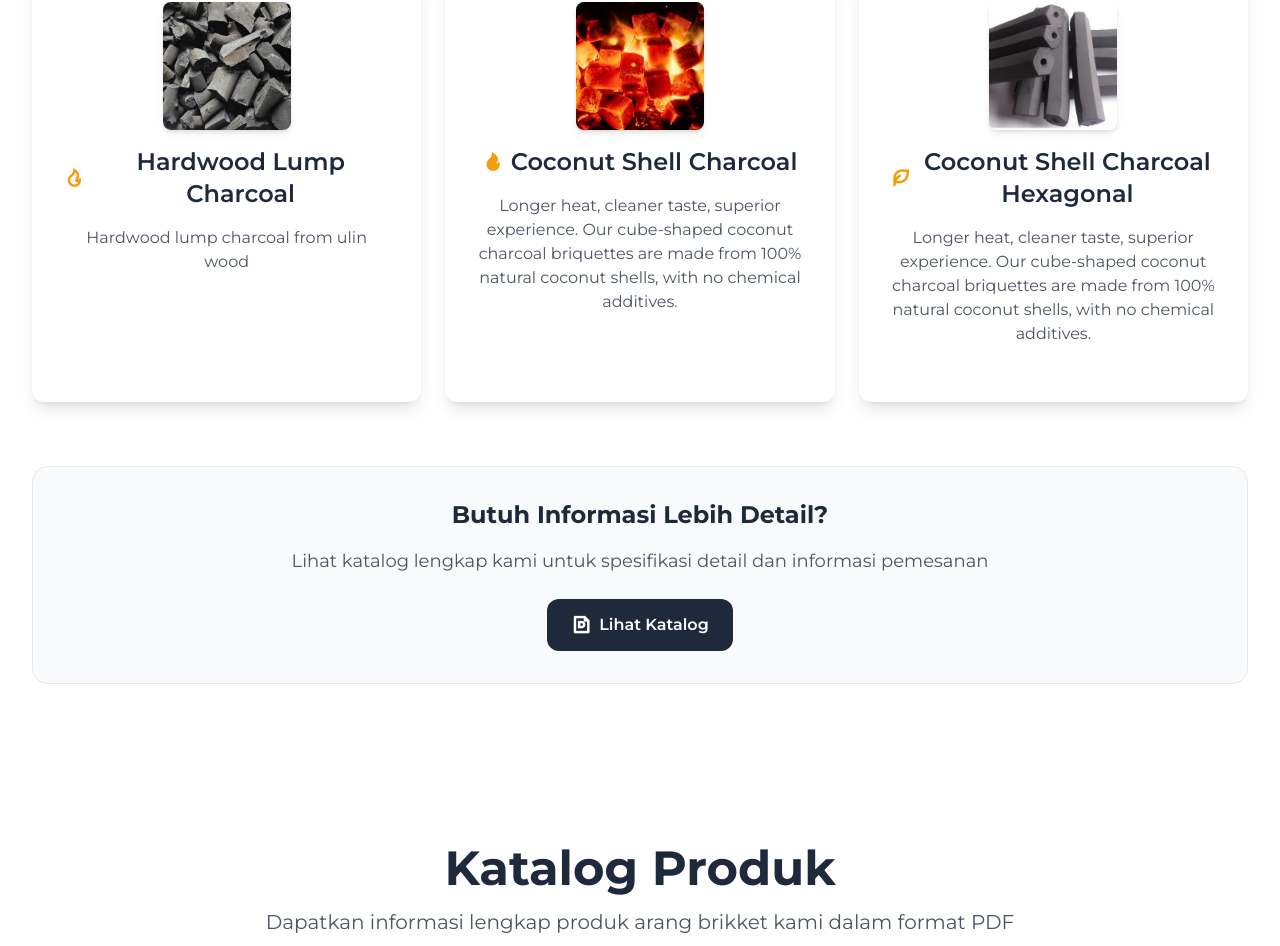
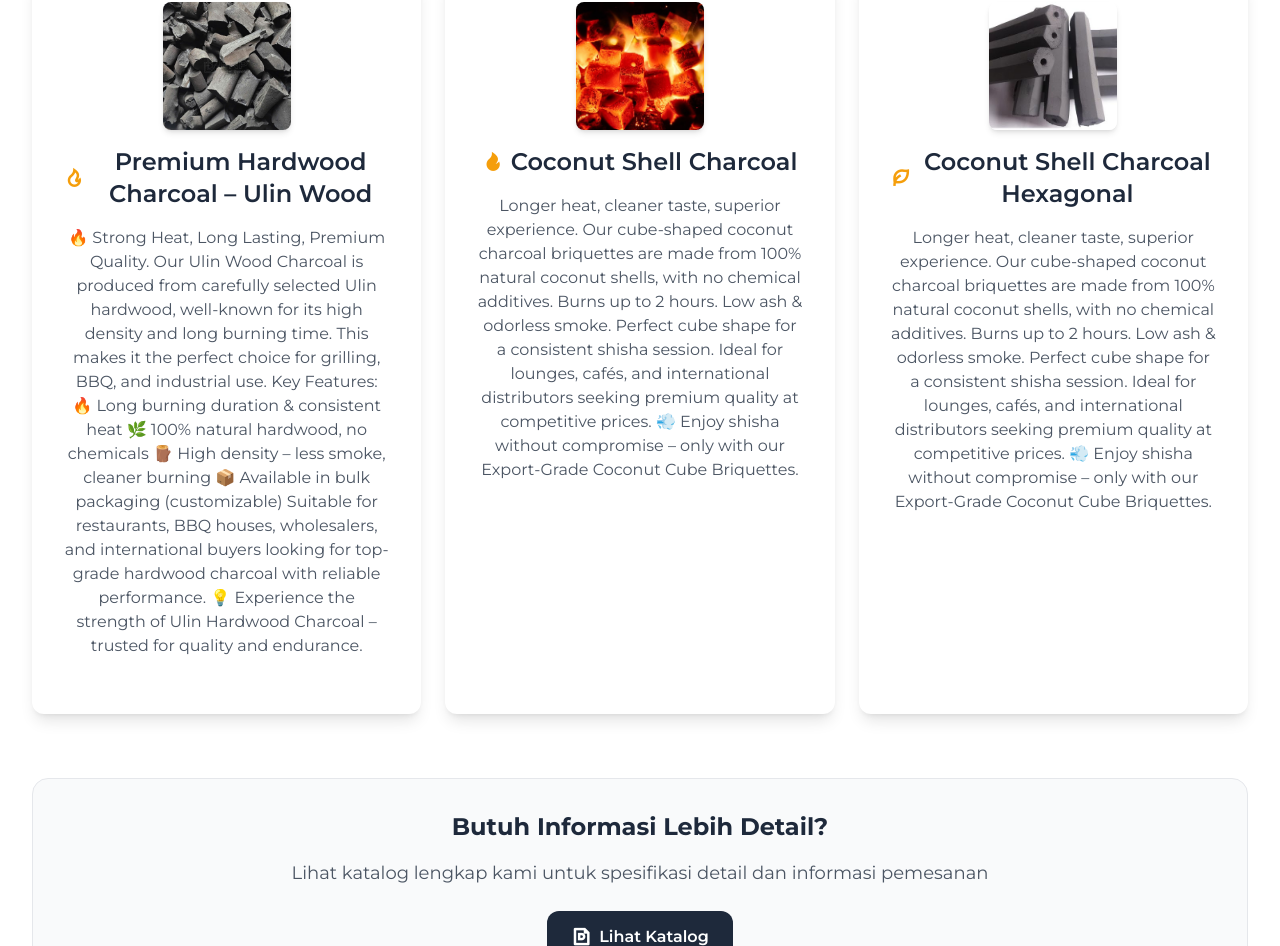
Before and after one commit to fullloaded1/vanamei, a React (Vite) app: page / in a window 1280 px wide. Shown: the part 1648-2594 px from the top of the page. Built offline with nearby package versions, Linux system fonts and the light colour scheme; some icons are missing.

Commit message:
Add complete product descriptions with all features and benefits as requested

```diff
--- a/index.html
+++ b/index.html
@@ -764,16 +764,16 @@
                     title: 'Produk Unggulan Kami',
                     subtitle: 'Arang Brikket Premium Berkualitas Tinggi',
                     item1: {
-                        title: 'Hardwood Lump Charcoal',
-                        description: 'Hardwood lump charcoal from ulin wood'
+                        title: 'Premium Hardwood Charcoal – Ulin Wood',
+                        description: '🔥 Strong Heat, Long Lasting, Premium Quality. Our Ulin Wood Charcoal is produced from carefully selected Ulin hardwood, well-known for its high density and long burning time. This makes it the perfect choice for grilling, BBQ, and industrial use. Key Features: 🔥 Long burning duration & consistent heat 🌿 100% natural hardwood, no chemicals 🪵 High density – less smoke, cleaner burning 📦 Available in bulk packaging (customizable) Suitable for restaurants, BBQ houses, wholesalers, and international buyers looking for top-grade hardwood charcoal with reliable performance. 💡 Experience the strength of Ulin Hardwood Charcoal – trusted for quality and endurance.'
                     },
                     item2: {
                         title: 'Coconut Shell Charcoal',
-                        description: 'Longer heat, cleaner taste, superior experience. Our cube-shaped coconut charcoal briquettes are made from 100% natural coconut shells, with no chemical additives.'
+                        description: 'Longer heat, cleaner taste, superior experience. Our cube-shaped coconut charcoal briquettes are made from 100% natural coconut shells, with no chemical additives. Burns up to 2 hours. Low ash & odorless smoke. Perfect cube shape for a consistent shisha session. Ideal for lounges, cafés, and international distributors seeking premium quality at competitive prices. 💨 Enjoy shisha without compromise – only with our Export-Grade Coconut Cube Briquettes.'
                     },
                     item3: {
                         title: 'Coconut Shell Charcoal Hexagonal',
-                        description: 'Longer heat, cleaner taste, superior experience. Our cube-shaped coconut charcoal briquettes are made from 100% natural coconut shells, with no chemical additives.'
+                        description: 'Longer heat, cleaner taste, superior experience. Our cube-shaped coconut charcoal briquettes are made from 100% natural coconut shells, with no chemical additives. Burns up to 2 hours. Low ash & odorless smoke. Perfect cube shape for a consistent shisha session. Ideal for lounges, cafés, and international distributors seeking premium quality at competitive prices. 💨 Enjoy shisha without compromise – only with our Export-Grade Coconut Cube Briquettes.'
                     },
                     catalog: {
                         cta: {
@@ -892,16 +892,16 @@
                     title: 'Our Premium Products',
                     subtitle: 'High-Quality Charcoal Briquette',
                     item1: {
-                        title: 'Hardwood Lump Charcoal',
-                        description: 'Hardwood lump charcoal from ulin wood'
+                        title: 'Premium Hardwood Charcoal – Ulin Wood',
+                        description: '🔥 Strong Heat, Long Lasting, Premium Quality. Our Ulin Wood Charcoal is produced from carefully selected Ulin hardwood, well-known for its high density and long burning time. This makes it the perfect choice for grilling, BBQ, and industrial use. Key Features: 🔥 Long burning duration & consistent heat 🌿 100% natural hardwood, no chemicals 🪵 High density – less smoke, cleaner burning 📦 Available in bulk packaging (customizable) Suitable for restaurants, BBQ houses, wholesalers, and international buyers looking for top-grade hardwood charcoal with reliable performance. 💡 Experience the strength of Ulin Hardwood Charcoal – trusted for quality and endurance.'
                     },
                     item2: {
                         title: 'Coconut Shell Charcoal',
-                        description: 'Longer heat, cleaner taste, superior experience. Our cube-shaped coconut charcoal briquettes are made from 100% natural coconut shells, with no chemical additives.'
+                        description: 'Longer heat, cleaner taste, superior experience. Our cube-shaped coconut charcoal briquettes are made from 100% natural coconut shells, with no chemical additives. Burns up to 2 hours. Low ash & odorless smoke. Perfect cube shape for a consistent shisha session. Ideal for lounges, cafés, and international distributors seeking premium quality at competitive prices. 💨 Enjoy shisha without compromise – only with our Export-Grade Coconut Cube Briquettes.'
                     },
                     item3: {
                         title: 'Coconut Shell Charcoal Hexagonal',
-                        description: 'Longer heat, cleaner taste, superior experience. Our cube-shaped coconut charcoal briquettes are made from 100% natural coconut shells, with no chemical additives.'
+                        description: 'Longer heat, cleaner taste, superior experience. Our cube-shaped coconut charcoal briquettes are made from 100% natural coconut shells, with no chemical additives. Burns up to 2 hours. Low ash & odorless smoke. Perfect cube shape for a consistent shisha session. Ideal for lounges, cafés, and international distributors seeking premium quality at competitive prices. 💨 Enjoy shisha without compromise – only with our Export-Grade Coconut Cube Briquettes.'
                     },
                     catalog: {
                         cta: {
@@ -1020,16 +1020,16 @@
                     title: 'منتجاتنا المميزة',
                     subtitle: 'فحم بركيت عالي الجودة',
                     item1: {
-                        title: 'فحم الخشب الصلب',
-                        description: 'فحم الخشب الصلب من خشب الأولين'
+                        title: 'فحم الخشب الصلب الممتاز – خشب الأولين',
+                        description: '🔥 حرارة قوية، يدوم طويلاً، جودة ممتازة. فحم خشب الأولين مصنوع من خشب الأولين الصلب المختار بعناية، معروف بكثافته العالية ووقت الاحتراق الطويل. هذا يجعله الخيار المثالي للشواء والشواء الصناعي. الميزات الرئيسية: 🔥 مدة احتراق طويلة وحرارة ثابتة 🌿 100% خشب طبيعي، بدون مواد كيميائية 🪵 كثافة عالية – دخان أقل، احتراق أنظف 📦 متوفر في عبوات بالجملة (قابل للتخصيص) مناسب للمطاعم وبيوت الشواء وتجار الجملة والمشترين الدوليين الذين يبحثون عن فحم خشب صلب من الدرجة الأولى بأداء موثوق. 💡 اختبر قوة فحم خشب الأولين – موثوق للجودة والتحمل.'
                     },
                     item2: {
                         title: 'فحم قشرة جوز الهند',
-                        description: 'حرارة أطول، طعم أنظف، تجربة متفوقة. بركيت فحم جوز الهند المكعب مصنوع من قشور جوز الهند الطبيعية 100%، بدون إضافات كيميائية.'
+                        description: 'حرارة أطول، طعم أنظف، تجربة متفوقة. بركيت فحم جوز الهند المكعب مصنوع من قشور جوز الهند الطبيعية 100%، بدون إضافات كيميائية. يحترق حتى ساعتين. رماد قليل ودخان عديم الرائحة. شكل مكعب مثالي لجلسة شيشة متسقة. مثالي للصالات والمقاهي وتجار الجملة الدوليين الذين يبحثون عن جودة ممتازة بأسعار تنافسية. 💨 استمتع بالشيشة بدون تنازلات – فقط مع بركيت فحم جوز الهند المكعب من الدرجة التصديرية.'
                     },
                     item3: {
                         title: 'فحم قشرة جوز الهند السداسي',
-                        description: 'حرارة أطول، طعم أنظف، تجربة متفوقة. بركيت فحم جوز الهند المكعب مصنوع من قشور جوز الهند الطبيعية 100%، بدون إضافات كيميائية.'
+                        description: 'حرارة أطول، طعم أنظف، تجربة متفوقة. بركيت فحم جوز الهند المكعب مصنوع من قشور جوز الهند الطبيعية 100%، بدون إضافات كيميائية. يحترق حتى ساعتين. رماد قليل ودخان عديم الرائحة. شكل مكعب مثالي لجلسة شيشة متسقة. مثالي للصالات والمقاهي وتجار الجملة الدوليين الذين يبحثون عن جودة ممتازة بأسعار تنافسية. 💨 استمتع بالشيشة بدون تنازلات – فقط مع بركيت فحم جوز الهند المكعب من الدرجة التصديرية.'
                     },
                     catalog: {
                         cta: {
```
Also changed, not shown: src/data/languageData.js (+12 -12 lines).
